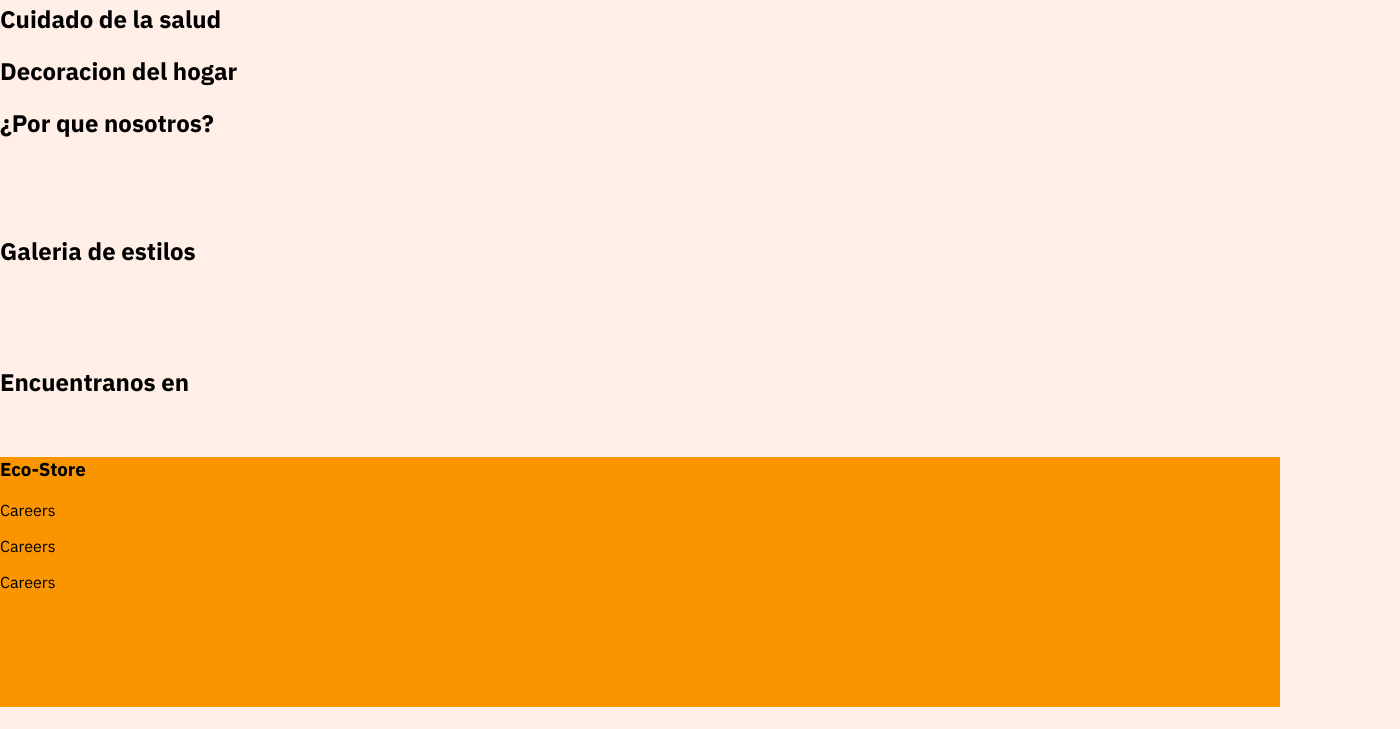
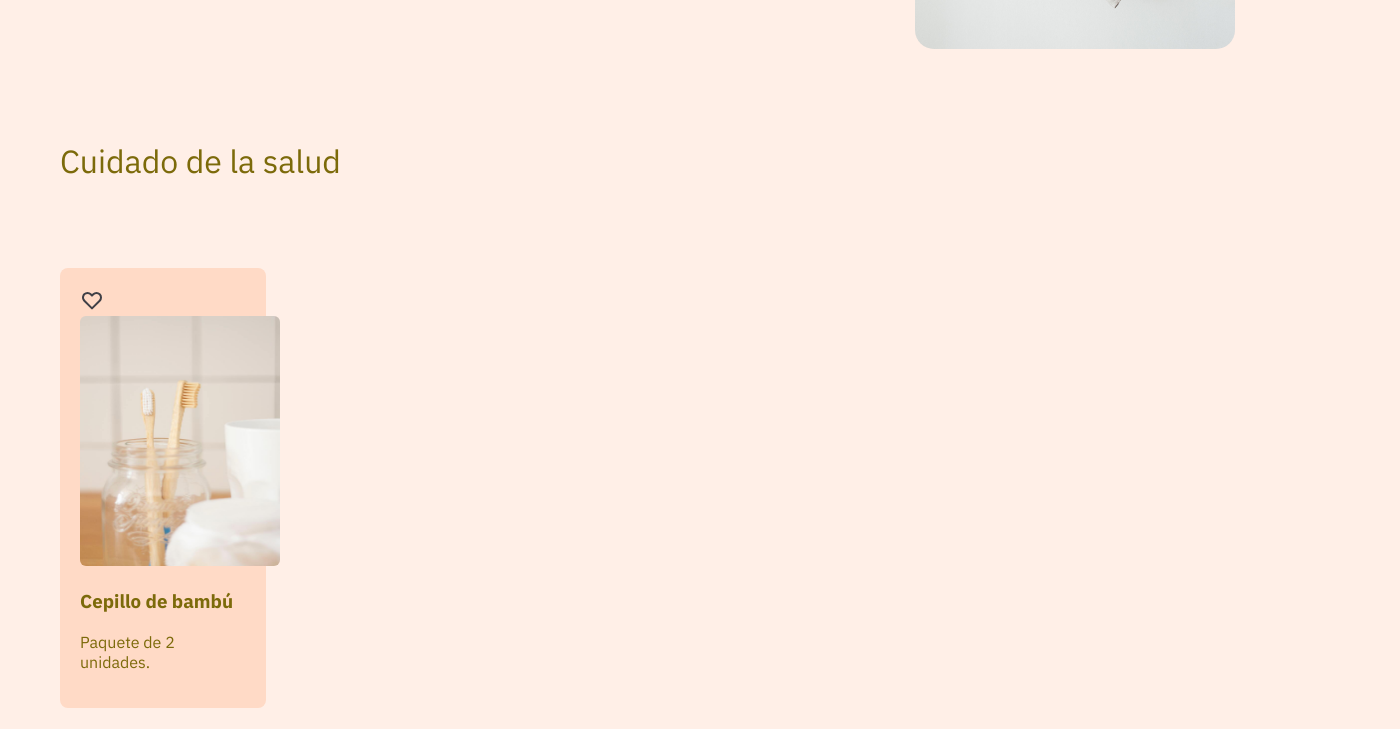
Before and after one commit to gabo1225/eco-store-platzi, a plain HTML site: page index.html in a window 1280 px wide. Shown: the part 611-1340 px from the top of the page, 1400 px wide, since content can reach past the window. Before the commit the page ends 1318 px from the top, so only its background shows below. Drawn offline with Linux system fonts and the light colour scheme.

Commit message:
Creando la estructura de la seccion de Cuidado de la Salud y Decoracion del Hogar

```diff
--- a/index.html
+++ b/index.html
@@ -51,6 +51,18 @@
         <section class="product-section">
             <div class="healthcare">
                 <h2>Cuidado de la salud</h2>
+                <div class="cart-section">
+                    <div class="product-cart">
+                        <svg width="24" height="24" viewBox="0 0 24 24" fill="none" xmlns="http://www.w3.org/2000/svg">
+                            <path d="M3.34255 7.7779C3.5687 7.23194 3.90017 6.73586 4.31804 6.31799C4.7359 5.90012 5.23198 5.56865 5.77795 5.3425C6.32392 5.11635 6.90909 4.99995 7.50004 4.99995C8.09099 4.99995 8.67616 5.11635 9.22213 5.3425C9.7681 5.56865 10.2642 5.90012 10.682 6.31799L12 7.63599L13.318 6.31799C14.162 5.47407 15.3066 4.99997 16.5 4.99997C17.6935 4.99997 18.8381 5.47407 19.682 6.31799C20.526 7.16191 21.0001 8.30651 21.0001 9.49999C21.0001 10.6935 20.526 11.8381 19.682 12.682L12 20.364L4.31804 12.682C3.90017 12.2641 3.5687 11.7681 3.34255 11.2221C3.1164 10.6761 3 10.0909 3 9.49999C3 8.90904 3.1164 8.32387 3.34255 7.7779Z" stroke="#3F3F46" stroke-width="2" stroke-linecap="round" stroke-linejoin="round"/>
+                        </svg>
+                        <div class="product-image">
+                            <img src="./assets/img/products/toothbrush.jpg" alt="">
+                        </div>
+                        <h3>Cepillo de bambú</h3>
+                        <p>Paquete de 2 unidades.</p>
+                    </div>
+                </div>
             </div>
             <div class="furniture">
                 <h2>Decoracion del hogar</h2>
--- a/scss/main.scss
+++ b/scss/main.scss
@@ -40,6 +40,7 @@ article{
     display: flex;
     padding-left: 45px;
     padding-right: 45px;
+    padding-top: 70px;
     justify-content: space-between;
     .impact-section{
         display: flex;
@@ -70,6 +71,36 @@ article{
         }
     }
 
+section{
+    width: 100%;
+    height: auto;
+    padding: 60px;
+    h2{
+        color: $primary-text-color;
+        font-size: 2em;
+    }
+    .healthcare{
+        h2{
+            font-weight: 300;
+            padding-bottom: 60px;
+        }
+        .product-cart{
+            width: 13vw;
+            height: auto;
+            background-color: $secondary-color;
+            color: $primary-text-color;
+            padding: 20px;
+            border-radius: 8px;
+            img{
+                width: 200px;
+                height: 250px;
+                background-image: cover;
+                border-radius: 6px;
+            }
+        }
+    }
+}
+
 
 footer{
     background-color: $quaternion-color;
```
Also changed, not shown: css/main.css, 1 other file.
